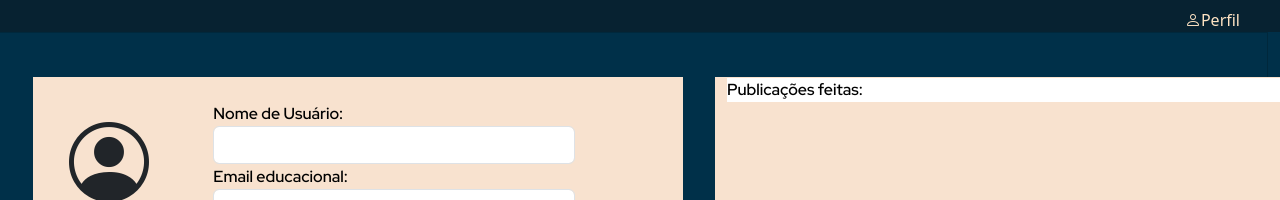
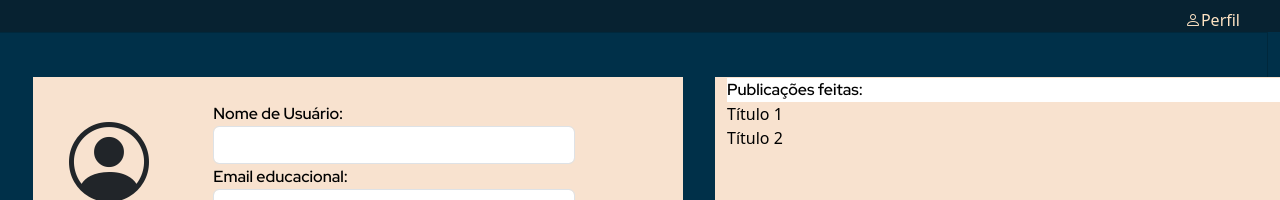
Before and after one commit to Arquitetureiros/alo-uem, a Vue app: page /perfil in a window 1280 px wide. Shown: the top 200 px of the page. Built offline with nearby package versions, Linux system fonts and the light colour scheme.

Commit message:
atualizações das telas

```diff
--- /dev/null
+++ b/src/components/CardTituloPubli.vue
@@ -0,0 +1,12 @@
+<template>
+
+<a class="text-decoration-none text-black" href="/publicacao/{{ publicacao.idPublicacao }}">{{ publicacao.tituloPublicacao }}</a>
+
+</template>
+<script setup>
+
+const props = defineProps({
+    publicacao: Object,
+})
+
+</script>
--- a/src/views/Perfil.vue
+++ b/src/views/Perfil.vue
@@ -51,8 +51,18 @@
                 <div class="publi">
                   <label for="title" class="font-text"
                   style="color: black; font-family: 'Red Hat Display', sans-serif; background-color: white; width: 100%;">
+
                   Publicações feitas:
                   </label>
+                  <div class="d-flex flex-column mb-4">
+                    <CardTituloPubli
+                        v-for="(publicacao, index) in publicacoes"
+                        :key="index"
+                        :publicacao="publicacao"
+                        />
+                  </div>
+
+
                 </div>
 
                 <div class="coment">
@@ -68,6 +78,53 @@
   </div>
 </template>
 <script setup>
+import CardTituloPubli from '../components/CardTituloPubli.vue';
+import { ref, onBeforeMount, onMounted, onBeforeUnmount } from 'vue';
+
+const publicacoes = ref([])
+
+onBeforeMount(()=> {
+  carregarPublicacoes()
+  })
+
+    function carregarPublicacoes() {
+      publicacoes.value = [
+      {
+        idPublicacao: 1,
+        tituloPublicacao: 'Título 1',
+        localizacaoPublicacao: 'Localização 1',
+        descricaoPubli: 'Descrição 1',
+        upVote: 10,
+        downVote: 5,
+        comentarios:[
+            {
+            comentarioId: 1,
+            usuarioId: 1,
+            usuario: "Leo",
+            mensagem: "Nada"
+            },
+            {
+            comentarioId: 2,
+            usuarioId: 2,
+            usuario: "Giovanni",
+            mensagem: "loren Ipsum"
+            },
+
+        ]
+      },
+      {
+        idPublicacao: 2,
+        tituloPublicacao: 'Título 2',
+        localizacaoPublicacao: 'Localização 2',
+        descricaoPubli: 'Descrição 2',
+        upVote: 7,
+        downVote: 2,
+        comentarios:[]
+      },
+    ]
+}
+
+
 </script>
 
 <style scoped>
@@ -114,6 +171,20 @@
   height: 440px;
   margin-top: 44px;
   margin-left: 44px;
+}
+.file-imagens{
+    display: flex;
+    position: relative;
+    border: 2px none #e2e2e2;
+    transition: 0.3s;
+    margin-top: 24px;
+    padding: 0;
+    border-radius: 5px;
+    background-color: var(--bs-body-bg);
+    width: 486px;
+    min-height: 300px;
+    justify-content: center;
+
 }
 .coment{
   background-color: #F8E2CF;
```
Also changed, not shown: src/components/CardComentario.vue (added, +12 -0 lines).
